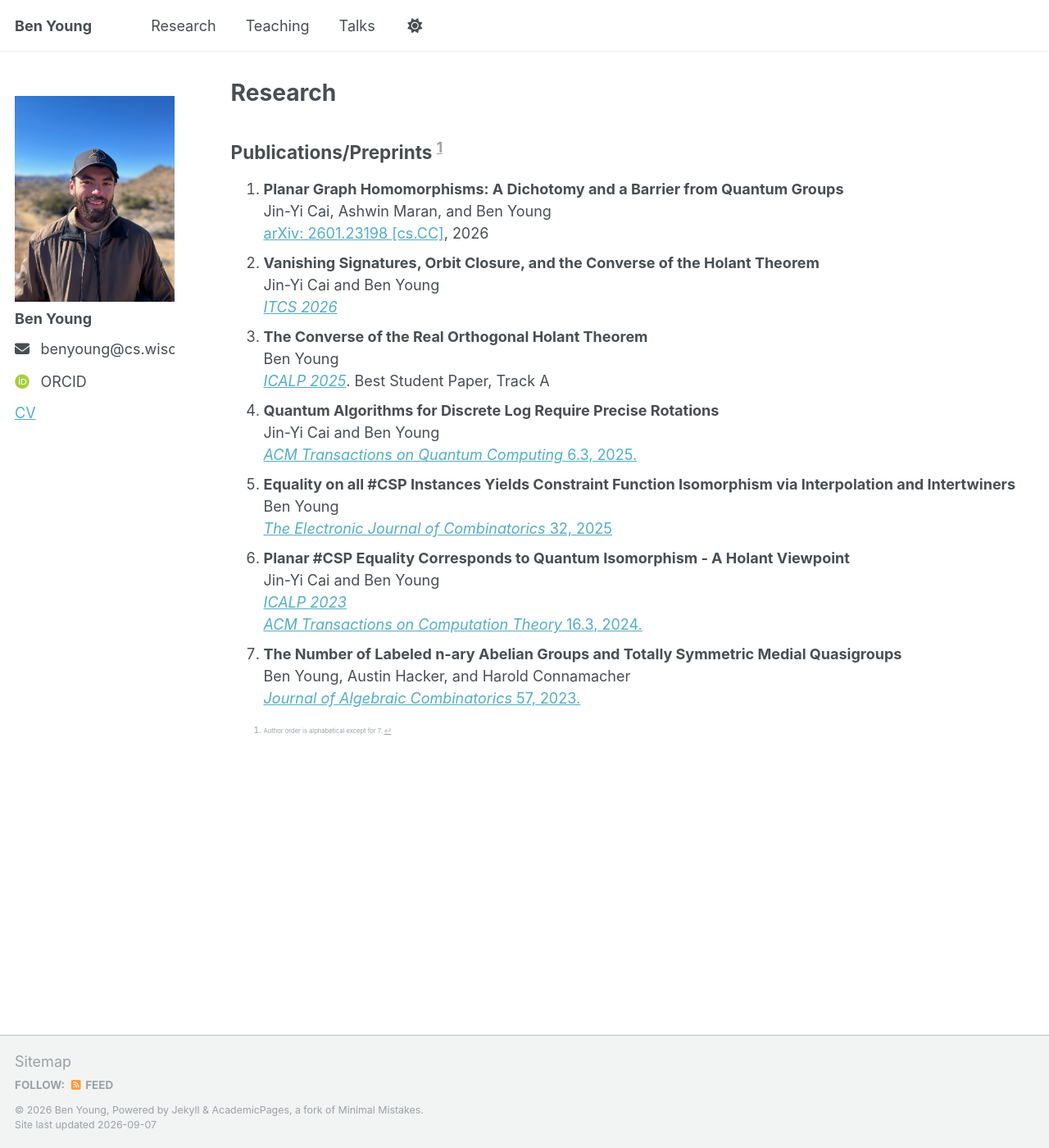
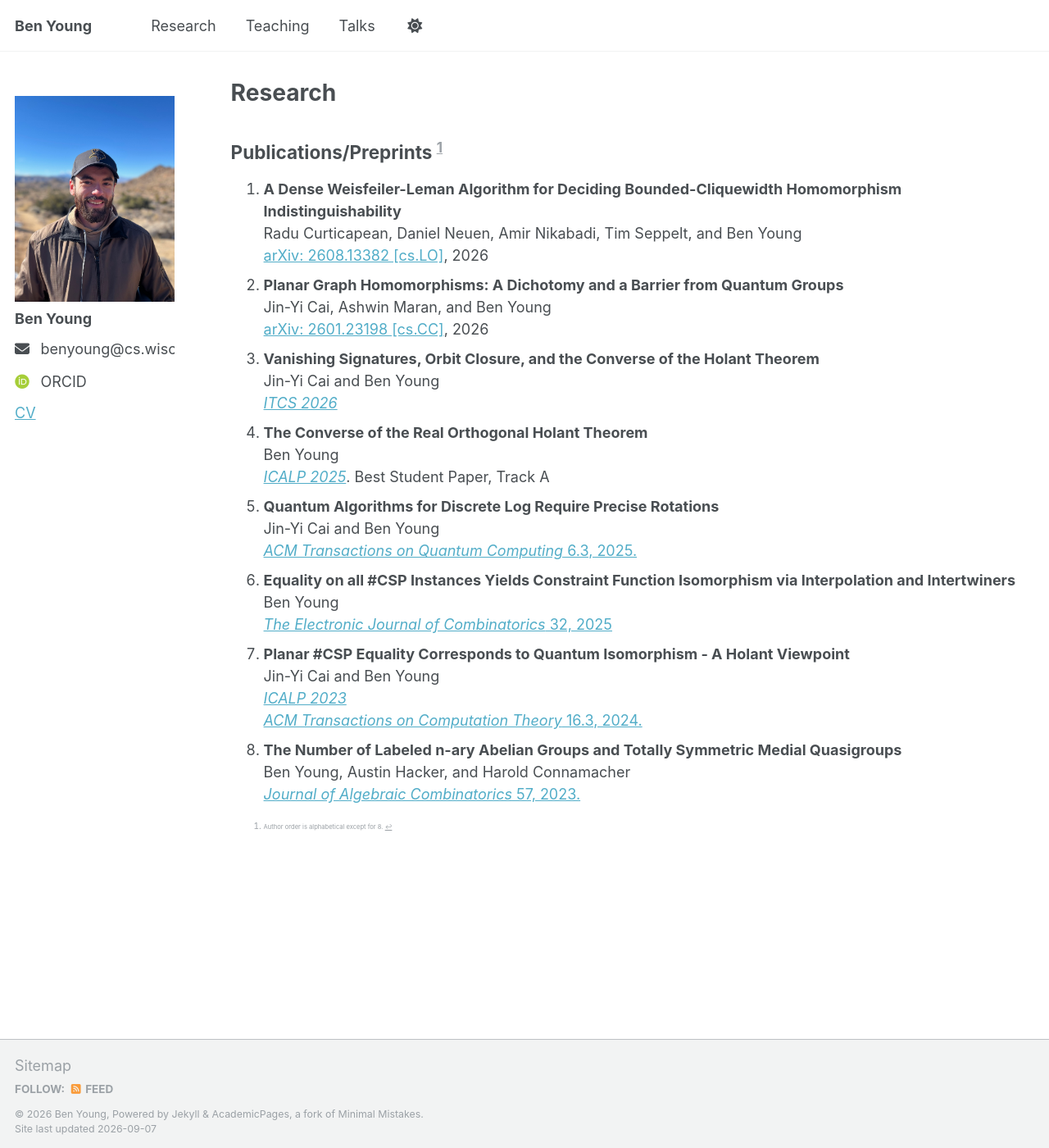
Before and after one commit to ben-m-young/ben-m-young.github.io, a Jekyll site: the page built from _pages/research.md, in a window 1280 px wide and 1400 px high. Shown: the whole window at 82% size. Built offline with Jekyll 4.4.1, drawn with Linux system fonts in a browser that asks for light colours; some web fonts are replaced; a script that is not in the unit is left out.

Commit message:
uw thesis page, dense WL

```diff
--- a/_pages/research.md
+++ b/_pages/research.md
@@ -6,28 +6,31 @@ author_profile: true
 ---
 
 ## Publications/Preprints [^1]
-1. **Planar Graph Homomorphisms: A Dichotomy and a Barrier from Quantum Groups** \\
+1. **A Dense Weisfeiler-Leman Algorithm for Deciding Bounded-Cliquewidth Homomorphism Indistinguishability** \\
+Radu Curticapean, Daniel Neuen, Amir Nikabadi, Tim Seppelt, and Ben Young \\
+[arXiv: 2608.13382 [cs.LO]](https://arxiv.org/abs/2608.13382), 2026
+2. **Planar Graph Homomorphisms: A Dichotomy and a Barrier from Quantum Groups** \\
 Jin-Yi Cai, Ashwin Maran, and Ben Young \\
 [arXiv: 2601.23198 [cs.CC]](https://arxiv.org/abs/2601.23198), 2026
-2. **Vanishing Signatures, Orbit Closure, and the Converse of the Holant Theorem** \\
+3. **Vanishing Signatures, Orbit Closure, and the Converse of the Holant Theorem** \\
 Jin-Yi Cai and Ben Young \\
 [*ITCS 2026*](https://drops.dagstuhl.de/entities/document/10.4230/LIPIcs.ITCS.2026.32)
-3. **The Converse of the Real Orthogonal Holant Theorem** \\
+4. **The Converse of the Real Orthogonal Holant Theorem** \\
 Ben Young \\
 [*ICALP 2025*](https://drops.dagstuhl.de/entities/document/10.4230/LIPIcs.ICALP.2025.136).
 Best Student Paper, Track A
 4. **Quantum Algorithms for Discrete Log Require Precise Rotations**\\
 Jin-Yi Cai and Ben Young \\
 [*ACM Transactions on Quantum Computing* 6.3, 2025.](https://dl.acm.org/doi/full/10.1145/3736421)
-5. **Equality on all \#CSP Instances Yields Constraint Function Isomorphism via Interpolation and Intertwiners** \\
+6. **Equality on all \#CSP Instances Yields Constraint Function Isomorphism via Interpolation and Intertwiners** \\
 Ben Young \\
 [*The Electronic Journal of Combinatorics* 32, 2025](https://www.combinatorics.org/ojs/index.php/eljc/article/view/v32i4p42)
-6. **Planar \#CSP Equality Corresponds to Quantum Isomorphism - A Holant Viewpoint** \\
+7. **Planar \#CSP Equality Corresponds to Quantum Isomorphism - A Holant Viewpoint** \\
 Jin-Yi Cai and Ben Young\\
 [*ICALP 2023*](https://drops.dagstuhl.de/entities/document/10.4230/LIPIcs.ICALP.2023.33) \\
 [*ACM Transactions on Computation Theory* 16.3, 2024.](https://dl.acm.org/doi/10.1145/3689486)
-7. **The Number of Labeled n-ary Abelian Groups and Totally Symmetric Medial Quasigroups**\\
+8. **The Number of Labeled n-ary Abelian Groups and Totally Symmetric Medial Quasigroups**\\
 Ben Young, Austin Hacker, and Harold Connamacher\\
 [*Journal of Algebraic Combinatorics* 57, 2023.](https://link.springer.com/article/10.1007/s10801-022-01209-z)
 
-[^1]: Author order is alphabetical except for 7.
+[^1]: Author order is alphabetical except for 8.
```
Also changed, not shown: _pages/about.md (+1 -1 lines).
